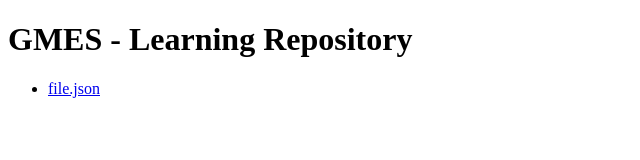
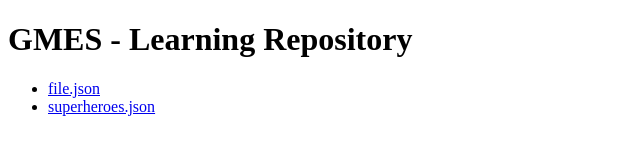
Before and after one commit to GMES-Learning/gmes-learning.github.io, a plain HTML site: page index.html in a window 1280 px wide. Shown: the whole page, without its empty margins (0-640 px from the left). Drawn offline with Linux system fonts and the light colour scheme.

Commit message:
Add files via upload

```diff
--- a/index.html
+++ b/index.html
@@ -12,6 +12,7 @@
 
     <ul>
         <li><a href="file.json">file.json</a></li>
+        <li><a href="superheroes.json">superheroes.json</a></li>
     </ul>
 
 </body>
```
Also changed, not shown: file.json (line endings or trailing spaces).
